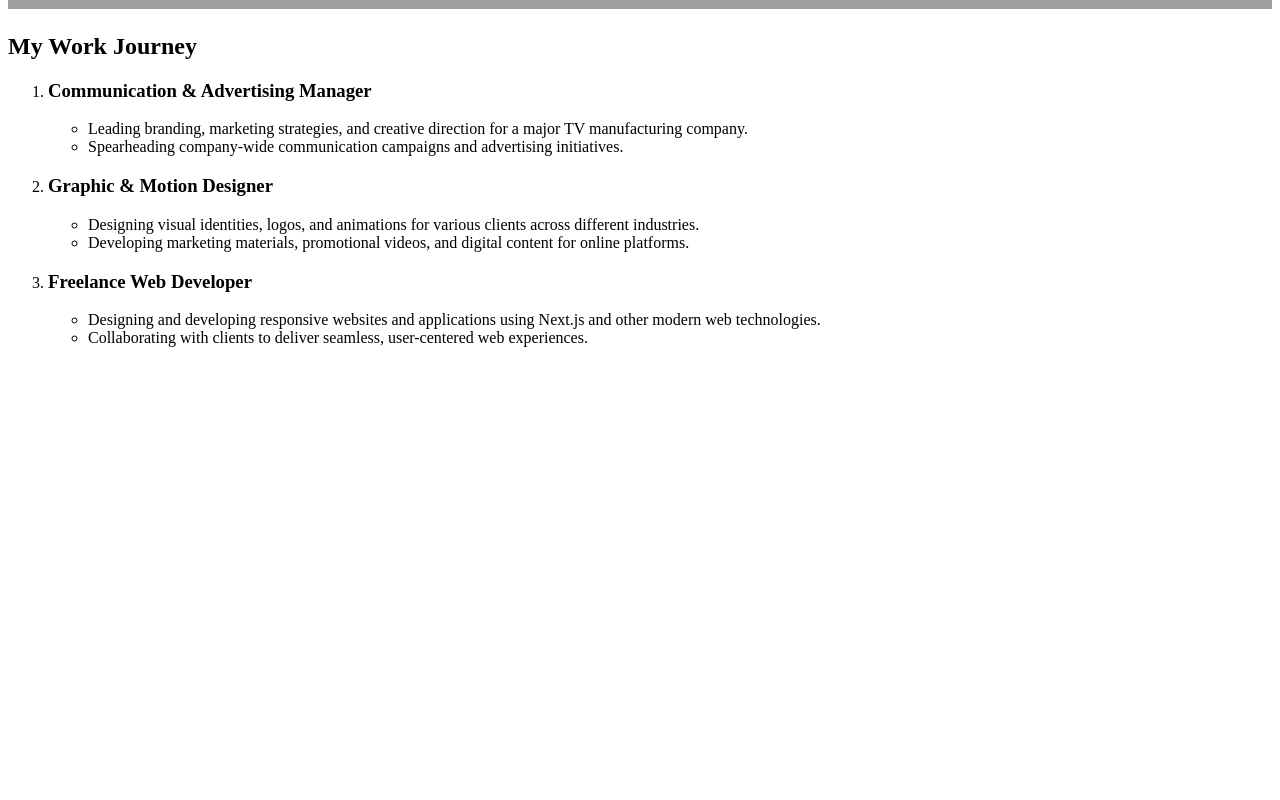
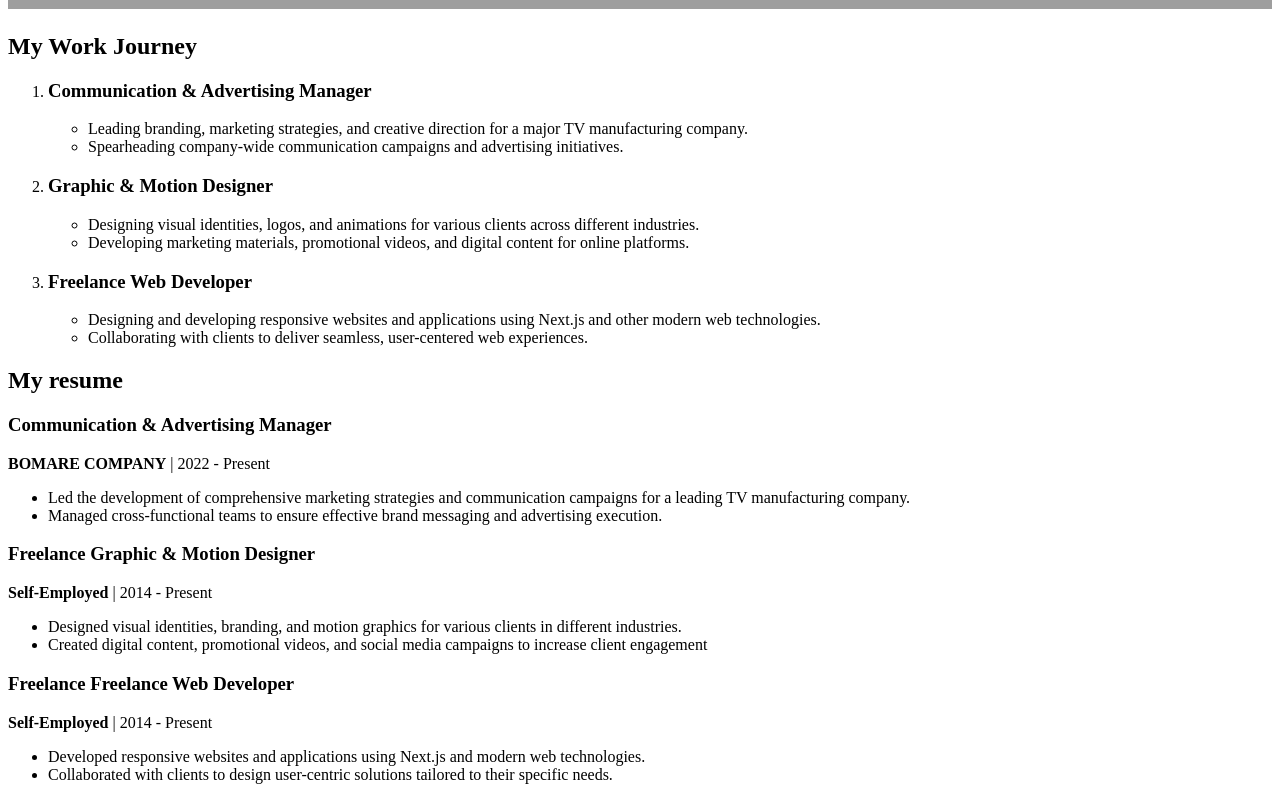
Before and after one commit to chbenamrane/html_project_01_checkpoint, a plain HTML site: page index.html in a window 1280 px wide. Shown: the part 1186-1986 px from the top of the page. Before the commit the page ends 1549 px from the top, so only its background shows below. Drawn offline with Linux system fonts and the light colour scheme; grey boxes are pictures that could not be loaded.

Commit message:
Adding Resume Section

```diff
--- a/index.html
+++ b/index.html
@@ -106,5 +106,58 @@
     </section>
 
     <!-- End Work section -->
+
+    <!-- Resume Section -->
+
+    <section id="resume">
+      <h2>My resume</h2>
+
+      <div class="job">
+        <h3>Communication & Advertising Manager</h3>
+        <p><strong>BOMARE COMPANY</strong> | 2022 - Present</p>
+        <ul>
+          <li>
+            Led the development of comprehensive marketing strategies and
+            communication campaigns for a leading TV manufacturing company.
+          </li>
+          <li>
+            Managed cross-functional teams to ensure effective brand messaging
+            and advertising execution.
+          </li>
+        </ul>
+      </div>
+
+      <div class="job">
+        <h3>Freelance Graphic & Motion Designer</h3>
+        <p><strong>Self-Employed</strong> | 2014 - Present</p>
+        <ul>
+          <li>
+            Designed visual identities, branding, and motion graphics for
+            various clients in different industries.
+          </li>
+          <li>
+            Created digital content, promotional videos, and social media
+            campaigns to increase client engagement
+          </li>
+        </ul>
+      </div>
+
+      <div class="job">
+        <h3>Freelance Freelance Web Developer</h3>
+        <p><strong>Self-Employed</strong> | 2014 - Present</p>
+        <ul>
+          <li>
+            Developed responsive websites and applications using Next.js and
+            modern web technologies.
+          </li>
+          <li>
+            Collaborated with clients to design user-centric solutions tailored
+            to their specific needs.
+          </li>
+        </ul>
+      </div>
+    </section>
+
+    <!-- End Resume section -->
   </main>
 </html>
```
